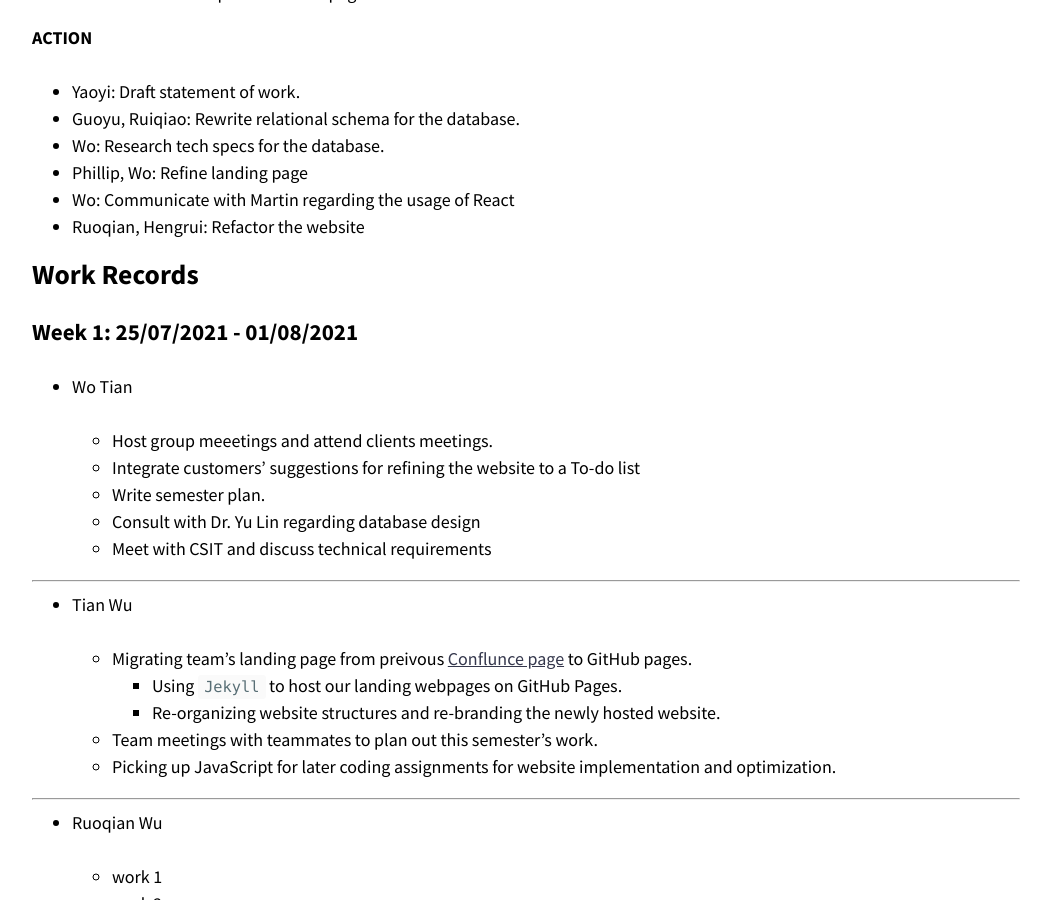
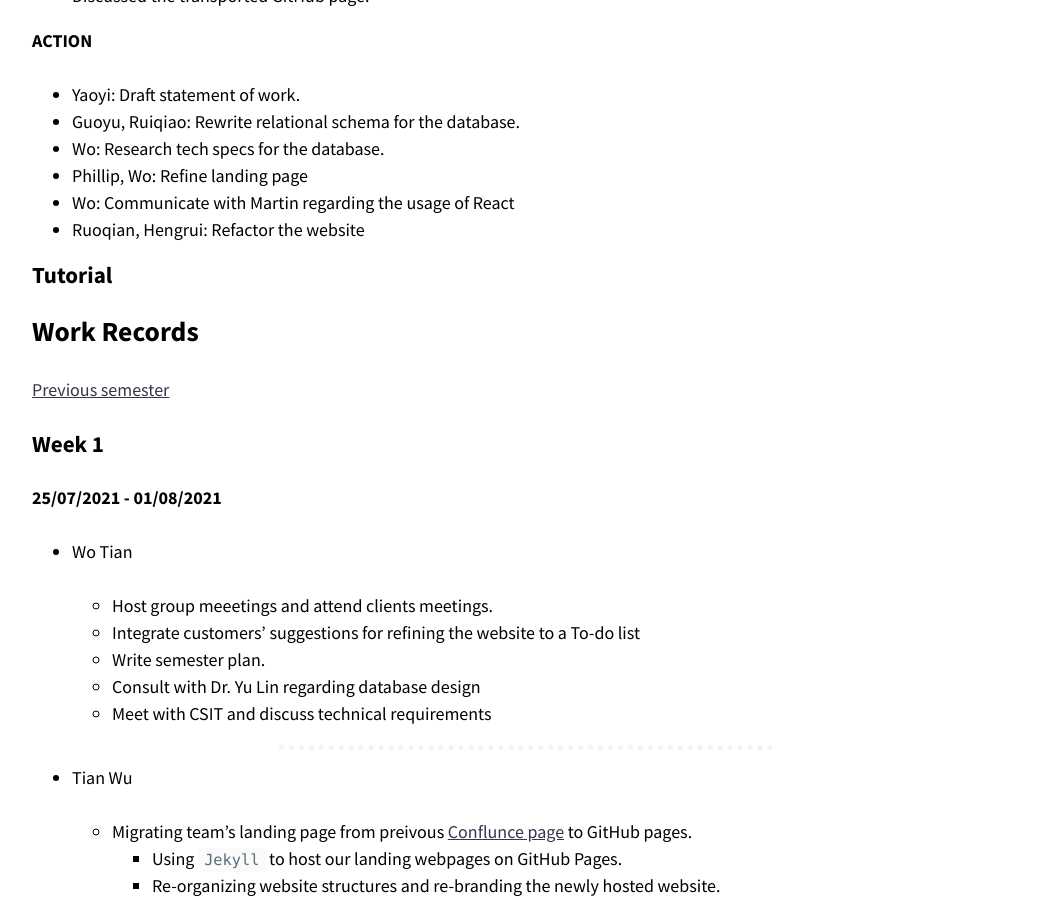
Before and after one commit to optofab/optofab.github.io, a Jekyll site: the page built from logs.md, in a window 1280 px wide and 900 px high, scrolled down 1102 px. Shown: the whole window, without its empty margins (114-1165 px from the left). Built offline with Jekyll 4.4.1, drawn with Linux system fonts in a browser that asks for light colours; nearby versions of some CDN libraries; emoji names are drawn with the system emoji font; some of the changed text lies outside the part shown.

Commit message:
fix page layout

```diff
--- a/logs.md
+++ b/logs.md
@@ -38,9 +39,15 @@ entries_layout: list
 - Wo: Communicate with Martin regarding the usage of React
 - Ruoqian, Hengrui: Refactor the website
 
+### Tutorial
+
 ## Work Records
 
-### Week 1: 25/07/2021 - 01/08/2021
+[Previous semester](/meetings)
+
+### Week 1
+
+**25/07/2021 - 01/08/2021**
 
 - Wo Tian
 
@@ -50,7 +57,7 @@ entries_layout: list
   - Consult with Dr. Yu Lin regarding database design
   - Meet with CSIT and discuss technical requirements
 
-<hr>
+<hr class="hr-dotted">
 
 - Tian Wu
 
@@ -60,35 +67,35 @@ entries_layout: list
   - Team meetings with teammates to plan out this semester's work.
   - Picking up JavaScript for later coding assignments for website implementation and optimization.
 
-<hr>
+<hr class="hr-dotted">
 
 - Ruoqian Wu
 
   - work 1
   - work 2
 
-<hr>
+<hr class="hr-dotted">
 
 - Yaoyi Xu
 
   - work 1
   - work 2
 
-<hr>
+<hr class="hr-dotted">
 
 - Hengrui Xu
 
   - work 1
   - work 2
 
-<hr>
+<hr class="hr-dotted">
 
 - Ruiqiao Jiang
 
   - work 1
   - work 2
 
-<hr>
+<hr class="hr-dotted">
 
 - Guoyu Wang
 
@@ -99,4 +106,6 @@ entries_layout: list
 
 ## Retrospectives
 
+[Previous Semester](/retrospectives)
+
 ## Elevator Pitch
```
Also changed, not shown: other parts of logs.md (+5 -4 lines).
